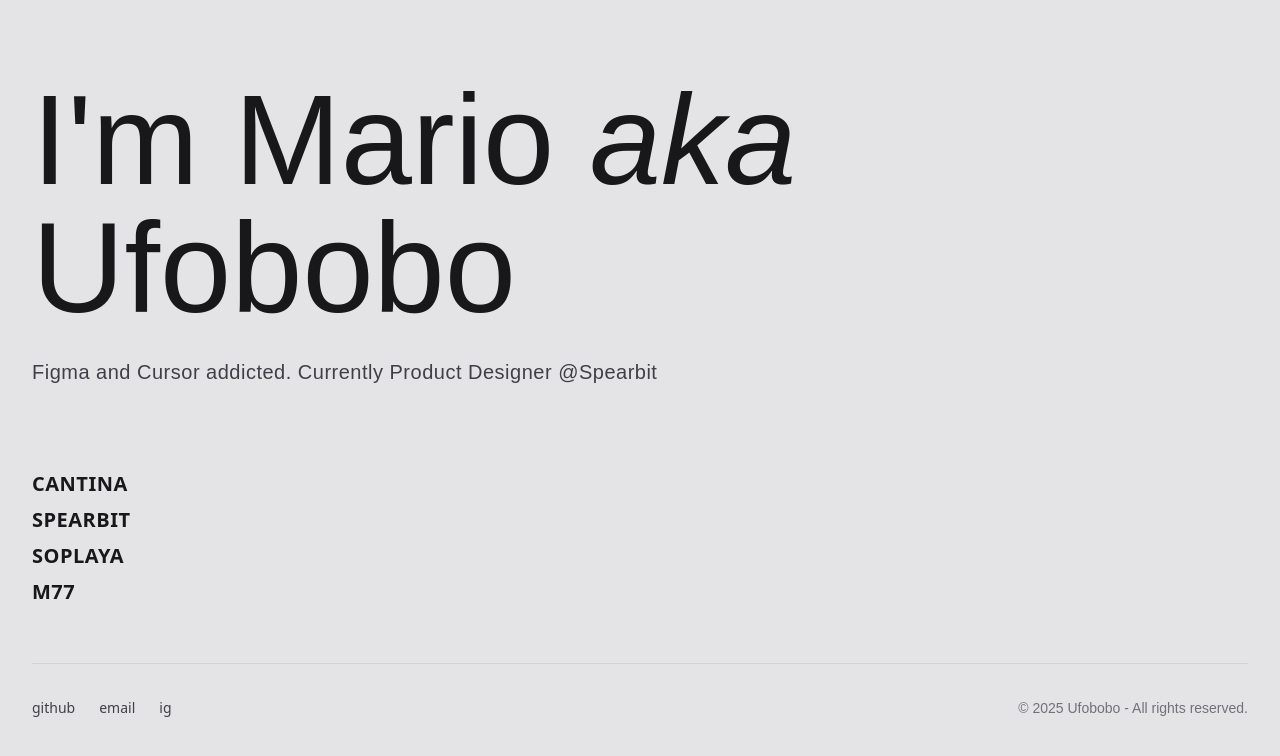
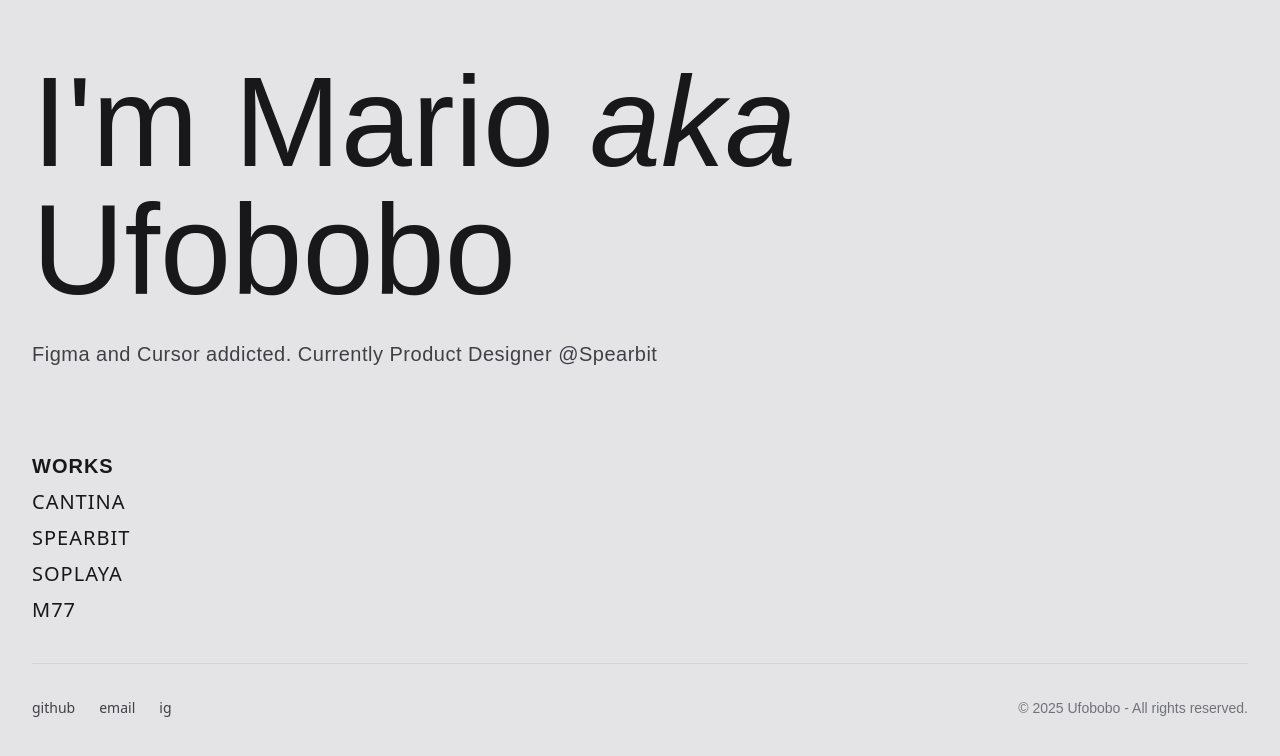
Before and after one commit to mariociambelli/ufobobo.xyz, a Next.js app: page / in a window 1280 px wide. Shown: the top 756 px of the page. Built offline with nearby package versions, Linux system fonts and the light colour scheme.

Commit message:
Enhance styling in index.jsx by updating font weight to regular and adjusting tracking for improved readability; add a new list item for "WORKS" to highlight featured projects.

```diff
--- a/src/pages/index.jsx
+++ b/src/pages/index.jsx
@@ -34,7 +34,15 @@ export default function Home() {
             </h2>
           </div>
           <div className="mt-20">
-            <ul className="text-md font-semibold uppercase tracking-wide text-zinc-900 md:text-xl">
+            <ul className="text-md font-regular uppercase tracking-wider text-zinc-900 md:text-xl">
+              <li className="group relative mb-1 cursor-pointer list-none">
+                <span className="relative">
+                  <p className="font-bold"
+                  >
+                    WORKS
+                  </p>
+                </span>
+              </li>
               <li className="group relative mb-1 cursor-pointer list-none">
                 <span className="relative">
                   <a
```
